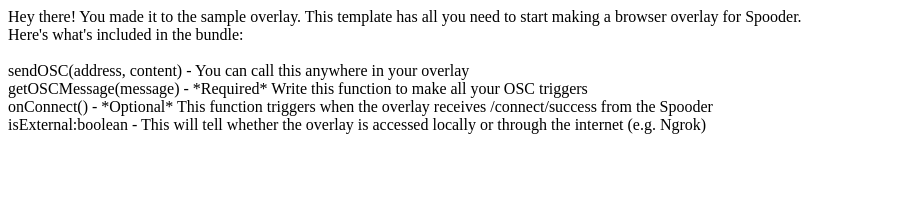
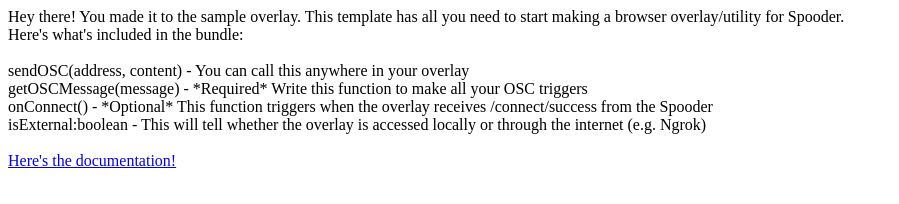
Before and after one commit to GreySole/Spooder-Sample-Plugin, a plain HTML site: page overlay/index.html in a window 1280 px wide. Shown: the whole page, without its empty margins (0-899 px from the left). Drawn offline with Linux system fonts and the light colour scheme; no server answers.

Commit message:
Added Dev Guide page
Sample overlay contains a local link to the Plugin Dev Guide html.

```diff
--- a/overlay/index.html
+++ b/overlay/index.html
@@ -7,7 +7,7 @@
 	<body>
 		<div class="sample-main">
             <div id="sampleInfo">
-                Hey there! You made it to the sample overlay. This template has all you need to start making a browser overlay for Spooder.<br>
+                Hey there! You made it to the sample overlay. This template has all you need to start making a browser overlay/utility for Spooder.<br>
                 Here's what's included in the bundle:<br><br>
                     sendOSC(address, content) - You can call this anywhere in your overlay<br>
                     getOSCMessage(message) - *Required* Write this function to make all your OSC triggers<br>
@@ -15,6 +15,8 @@
                     isExternal:boolean - This will tell whether the overlay is accessed locally or through the internet (e.g. Ngrok)<br>
             </div>
             <br>
+            <a href="SpooderPluginDevGuide.html">Here's the documentation!</a>
+            <br>
             <div id="oscInfo">
             </div>
         </div>
```
Also changed, not shown: overlay/SpooderPluginDevGuide.html (added, +1 -0 lines).
